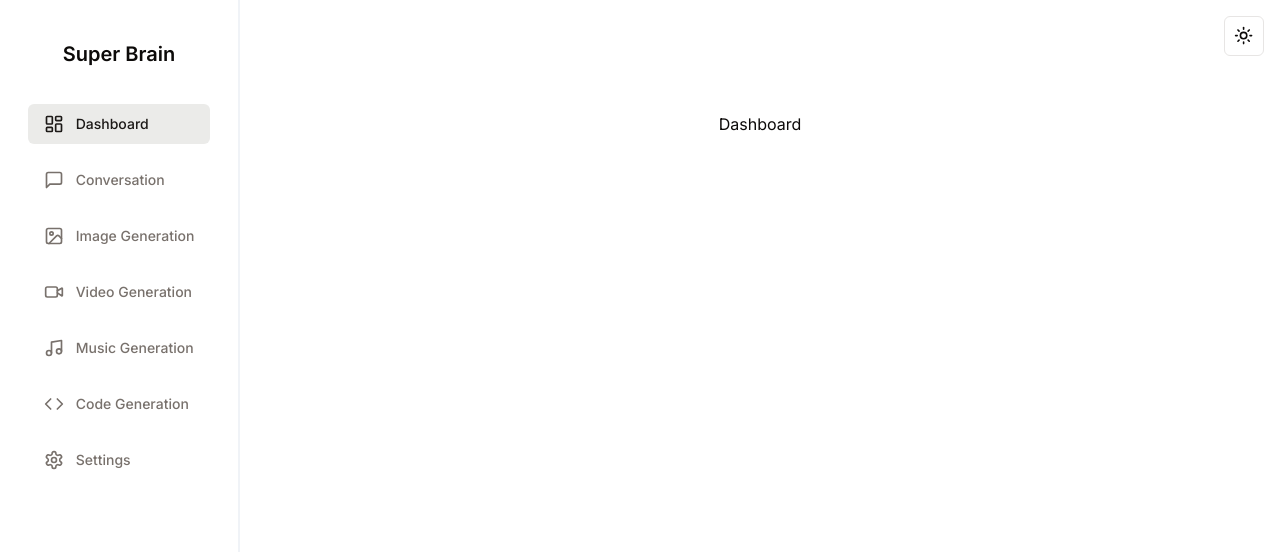
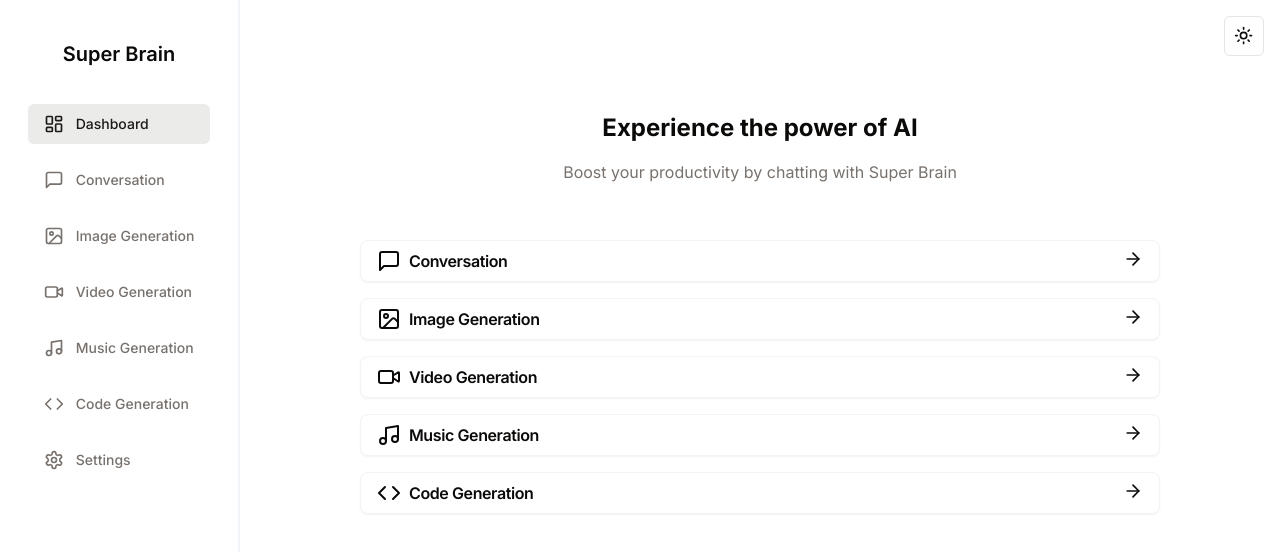
Before and after one commit to mikeling-dev/super-brain, a Next.js app: page /dashboard in a window 1280 px wide. Shown: the top 552 px of the page. Built offline with nearby package versions, Linux system fonts and the light colour scheme.

Commit message:
dashboard navigation

```diff
--- a/src/app/(dashboard)/(routes)/dashboard/page.tsx
+++ b/src/app/(dashboard)/(routes)/dashboard/page.tsx
@@ -1,9 +1,72 @@
-import Header from "@/components/landing-page/header";
+"use client";
+
+import { Card, CardTitle } from "@/components/ui/card";
+import {
+  ArrowRight,
+  CodeIcon,
+  ImageIcon,
+  MessageSquare,
+  MusicIcon,
+  VideoIcon,
+} from "lucide-react";
+import { useRouter } from "next/navigation";
+
+const tools = [
+  {
+    label: "Conversation",
+    icon: MessageSquare,
+    href: "/conversation",
+  },
+  {
+    label: "Image Generation",
+    icon: ImageIcon,
+    href: "/image",
+  },
+  {
+    label: "Video Generation",
+    icon: VideoIcon,
+    href: "/video",
+  },
+  {
+    label: "Music Generation",
+    icon: MusicIcon,
+    href: "/music",
+  },
+  {
+    label: "Code Generation",
+    icon: CodeIcon,
+    href: "/code",
+  },
+];
 
 export default function DashboardPage() {
+  const router = useRouter();
+
   return (
-    <main className="flex  flex-col items-center gap-20 p-10">
-      <div className=" ">Dashboard</div>
+    <main className="flex flex-col gap-20 p-10">
+      <div className="flex flex-col space-y-4 ">
+        <h1 className="text-xl font-bold md:text-2xl text-center">
+          Experience the power of AI
+        </h1>
+        <p className="text-muted-foreground text-center">
+          Boost your productivity by chatting with Super Brain
+        </p>
+        <div className="py-10 px-4 md:px-20 space-y-4">
+          {tools.map((tool) => (
+            <Card
+              onClick={() => router.push(tool.href)}
+              className="py-2 px-4 dark:hover:bg-accent hover:shadow-md justify-between flex flex-row gap-x-6"
+              key={tool.href}
+            >
+              <CardTitle className="flex flex-row gap-2 text-md">
+                <tool.icon />
+                {tool.label}
+              </CardTitle>
+              <ArrowRight className="w-5 h-5" />
+            </Card>
+          ))}
+        </div>
+      </div>
     </main>
   );
 }
--- /dev/null
+++ b/src/components/ui/card.tsx
@@ -0,0 +1,79 @@
+import * as React from "react"
+
+import { cn } from "@/lib/utils"
+
+const Card = React.forwardRef<
+  HTMLDivElement,
+  React.HTMLAttributes<HTMLDivElement>
+>(({ className, ...props }, ref) => (
+  <div
+    ref={ref}
+    className={cn(
+      "rounded-lg border bg-card text-card-foreground shadow-sm",
+      className
+    )}
+    {...props}
+  />
+))
+Card.displayName = "Card"
+
+const CardHeader = React.forwardRef<
+  HTMLDivElement,
+  React.HTMLAttributes<HTMLDivElement>
+>(({ className, ...props }, ref) => (
+  <div
+    ref={ref}
+    className={cn("flex flex-col space-y-1.5 p-6", className)}
+    {...props}
+  />
+))
+CardHeader.displayName = "CardHeader"
+
+const CardTitle = React.forwardRef<
+  HTMLParagraphElement,
+  React.HTMLAttributes<HTMLHeadingElement>
+>(({ className, ...props }, ref) => (
+  <h3
+    ref={ref}
+    className={cn(
+      "text-2xl font-semibold leading-none tracking-tight",
+      className
+    )}
+    {...props}
+  />
+))
+CardTitle.displayName = "CardTitle"
+
+const CardDescription = React.forwardRef<
+  HTMLParagraphElement,
+  React.HTMLAttributes<HTMLParagraphElement>
+>(({ className, ...props }, ref) => (
+  <p
+    ref={ref}
+    className={cn("text-sm text-muted-foreground", className)}
+    {...props}
+  />
+))
+CardDescription.displayName = "CardDescription"
+
+const CardContent = React.forwardRef<
+  HTMLDivElement,
+  React.HTMLAttributes<HTMLDivElement>
+>(({ className, ...props }, ref) => (
+  <div ref={ref} className={cn("p-6 pt-0", className)} {...props} />
+))
+CardContent.displayName = "CardContent"
+
+const CardFooter = React.forwardRef<
+  HTMLDivElement,
+  React.HTMLAttributes<HTMLDivElement>
+>(({ className, ...props }, ref) => (
+  <div
+    ref={ref}
+    className={cn("flex items-center p-6 pt-0", className)}
+    {...props}
+  />
+))
+CardFooter.displayName = "CardFooter"
+
+export { Card, CardHeader, CardFooter, CardTitle, CardDescription, CardContent }
```
